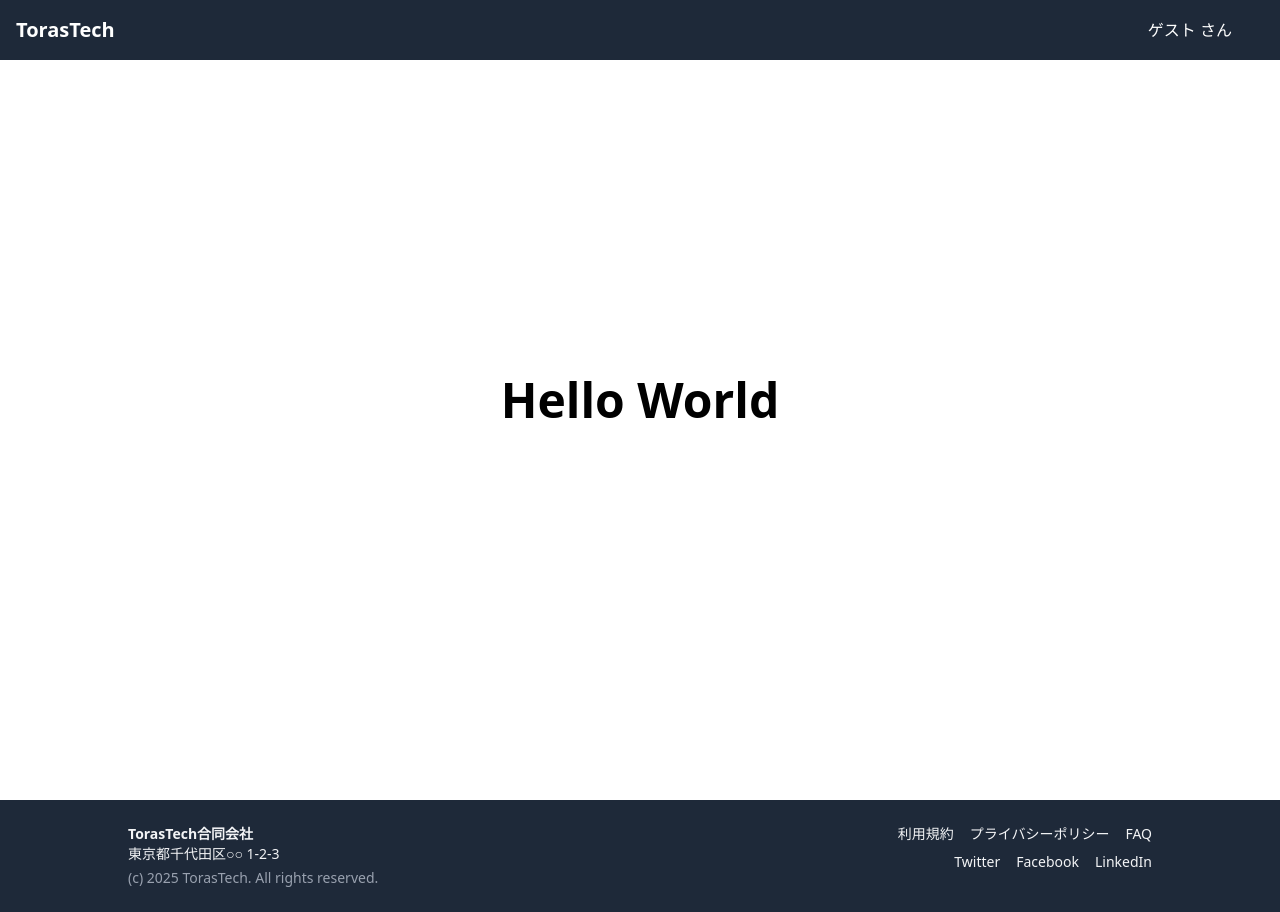
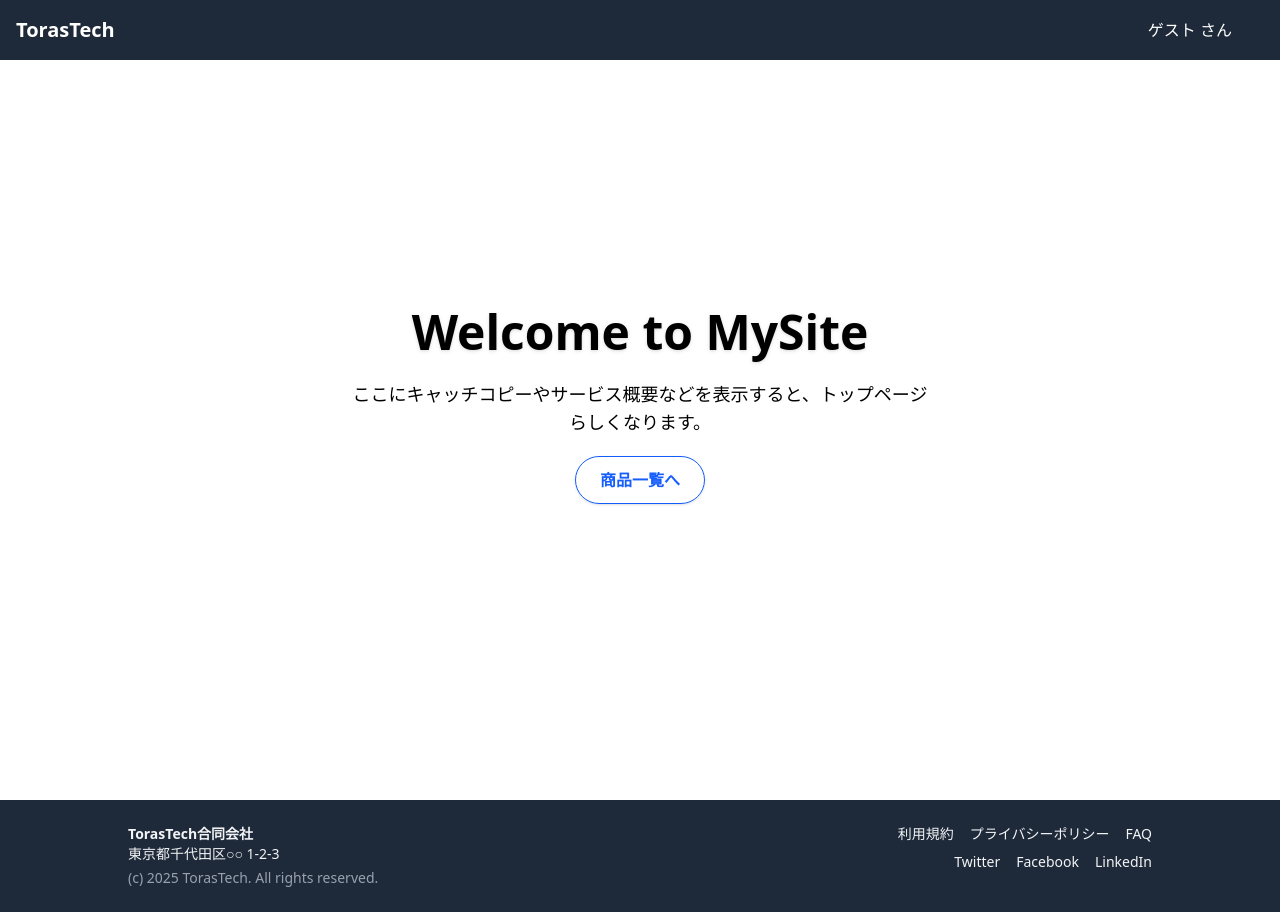
Before and after one commit to umedanaoyuki/sample-shopping-app, a Next.js app: page / in a window 1280 px wide. Built offline with nearby package versions, Linux system fonts and the light colour scheme; some icons are missing.

Commit message:
feat: topページの作成

```diff
--- a/src/app/page.tsx
+++ b/src/app/page.tsx
@@ -1,8 +1,20 @@
-export default function Home() {
+import Link from "next/link";
+export default function HomePage() {
   return (
-    <div className="min-h-screen w-full flex items-center justify-center">
-      <main>
-        <h1 className="text-5xl font-bold">Hello World</h1>
+    <div className="flex w-full min-h-screen items-center justify-center">
+      <main className="text-center max-w-xl">
+        <h1 className="text-5xl font-extrabold mb-6 drop-shadow">
+          Welcome to MySite
+        </h1>
+        <p className="text-lg mb-8">
+          ここにキャッチコピーやサービス概要などを表示すると、トップページらしくなります。
+        </p>
+        <Link
+          href="/products"
+          className="text-blue-600 font-semibold py-3 px-6 rounded-full shadow border hover:bg-gray-100 transition-colors"
+        >
+          商品一覧へ
+        </Link>
       </main>
     </div>
   );
```
